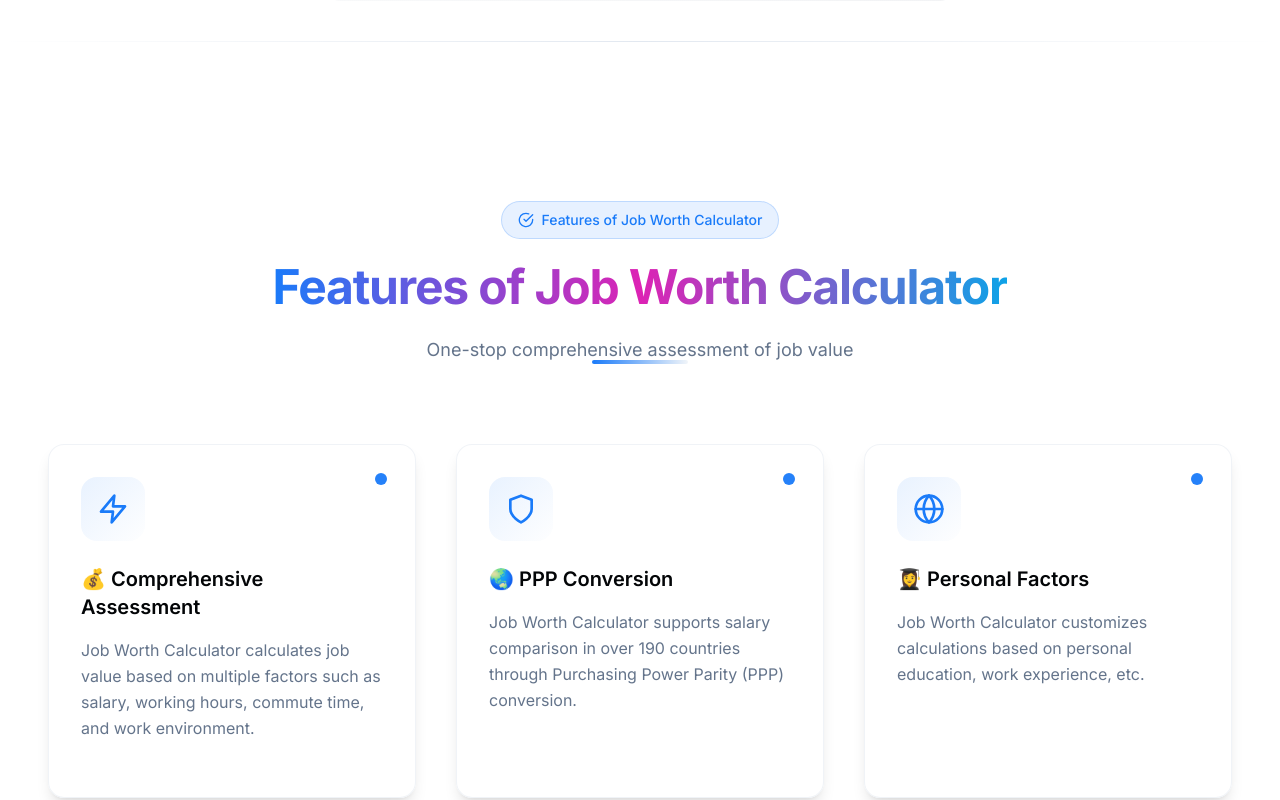
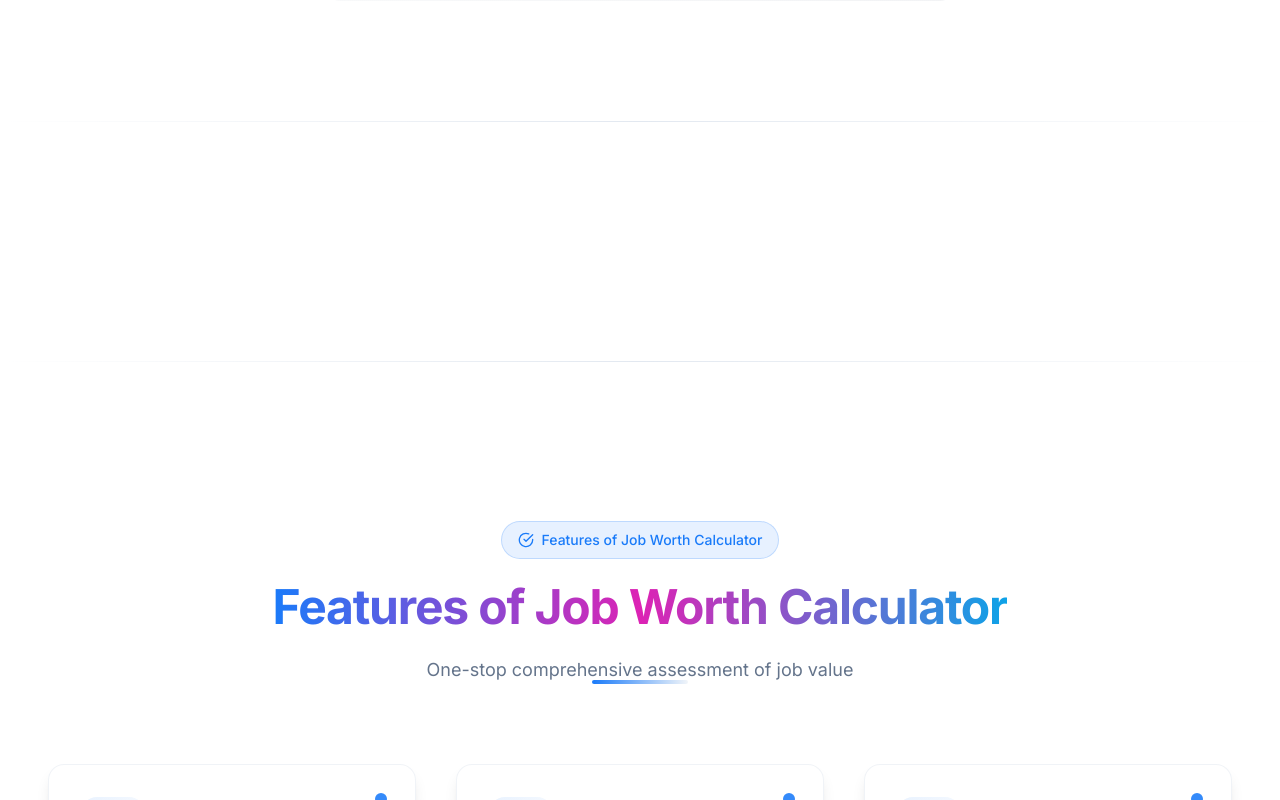
Before and after one commit to dongyubin/Job-Worth-Calculator, a Next.js app: page /en in a window 1280 px wide. Shown: the part 1860-2660 px from the top of the page. Built offline with nearby package versions, Linux system fonts and the light colour scheme.

Commit message:
初始化：Job Worth Calculator，解决换算的问题

```diff
--- a/components/landing-page.tsx
+++ b/components/landing-page.tsx
@@ -91,6 +91,12 @@ export function LandingPage({ locale = 'zh' }: LandingPageProps) {
         />
       )}
 
+       <div className="section-padding bg-[hsl(var(--accent))]/5">
+        <div className="container-custom flex justify-center">
+          <BannerAd className="max-w-4xl w-full" />
+        </div>
+      </div>
+
       {sections.sponsors?.enabled && (
         <Sponsors
           messages={messages.sponsors}
@@ -169,6 +175,7 @@ export function LandingPage({ locale = 'zh' }: LandingPageProps) {
       {sections.footer?.enabled && (
         <Footer messages={messages.footer} />
       )}
+
     </div>
   )
 }
```
